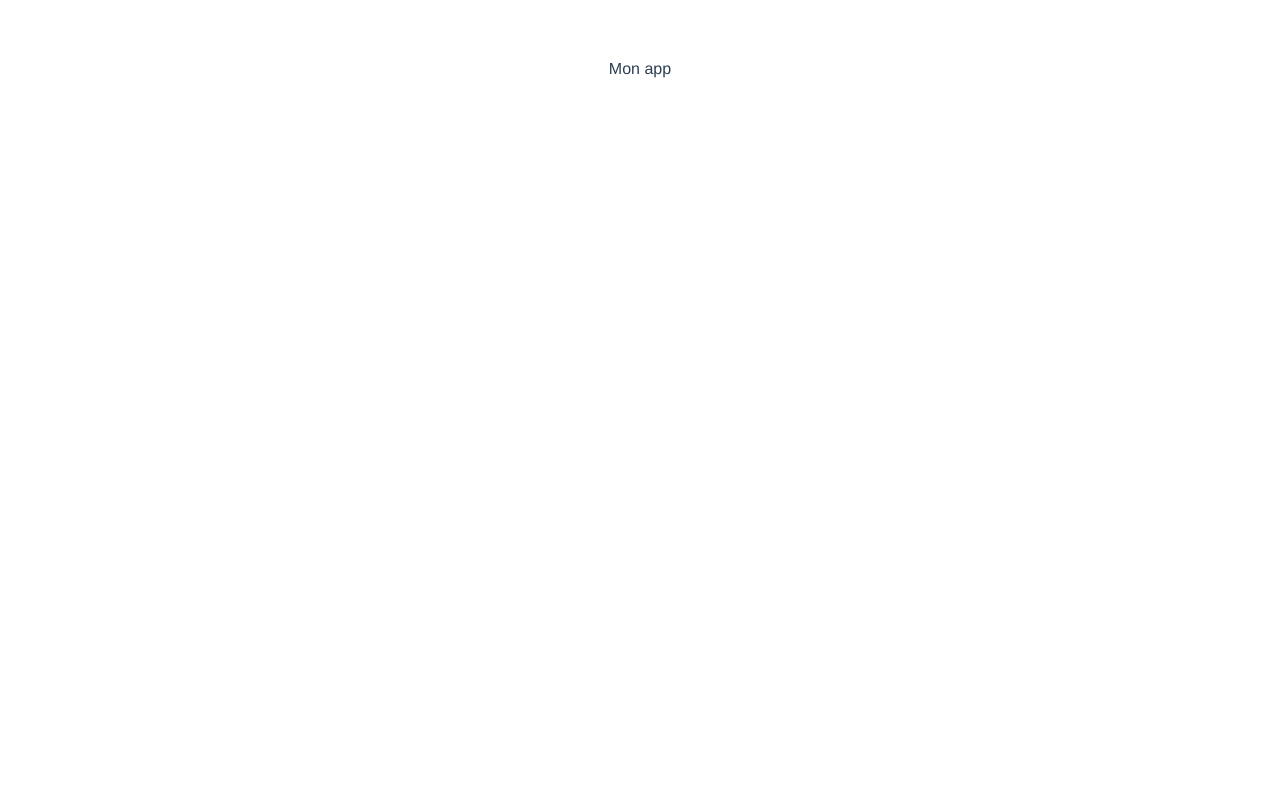
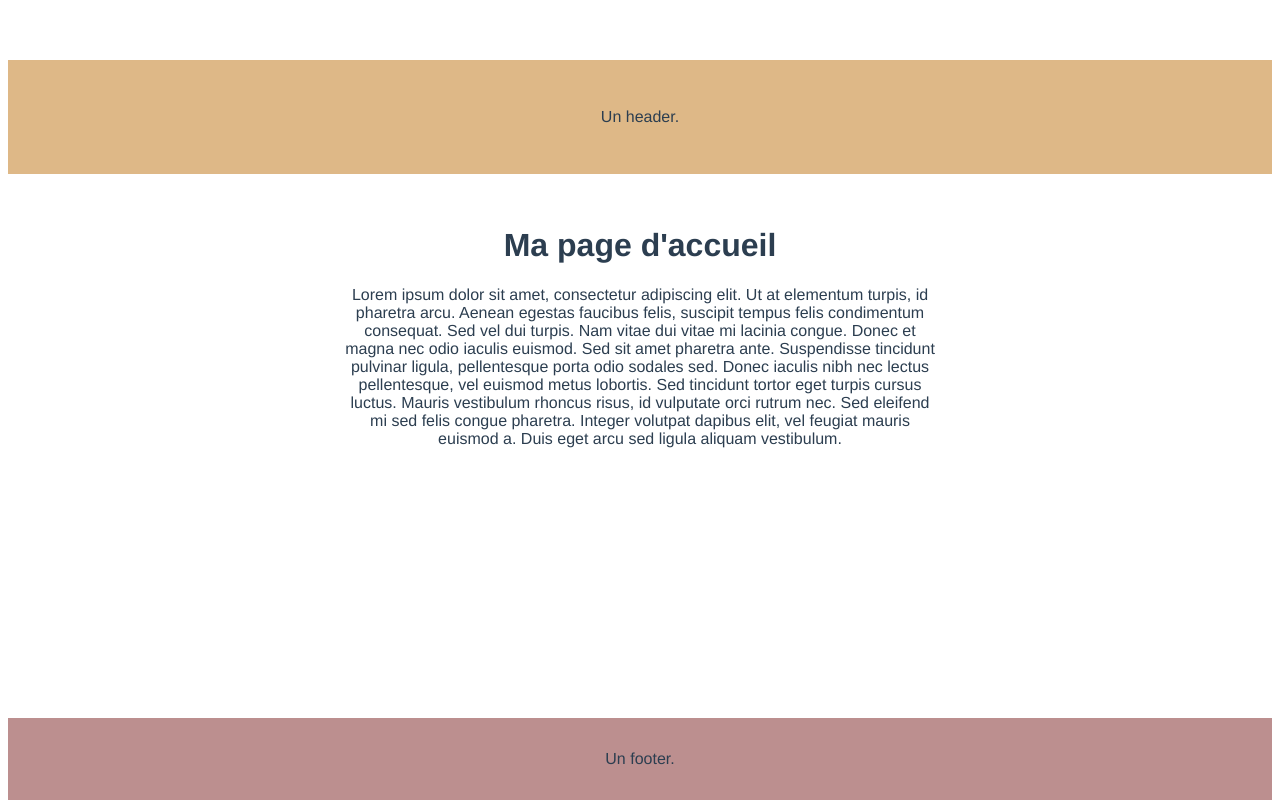
Before and after one commit to annemoncion/1017examen2annemoncion, a Vue app in the folder app-examen/: page / in a window 1280 px wide. Built offline with nearby package versions, Linux system fonts and the light colour scheme.

Commit message:
mes premiers composants s'affichent

```diff
--- a/app-examen/src/App.vue
+++ b/app-examen/src/App.vue
@@ -1,12 +1,24 @@
 <template>
   <div id="app">
-    <p>Mon app </p>
+    <Header />
+    <Accueil />
+    <Footer />
   </div>
 </template>
 
 <script>
+import Accueil from './views/Accueil.vue'
+
+import Header from './components/Header.vue'
+import Footer from './components/Footer.vue'
+
 export default {
-  name: 'App'
+  name: 'App',
+  components: {
+    Accueil,
+    Header,
+    Footer
+  }
 }
 </script>
 
--- a/app-examen/src/components/Footer.vue
+++ b/app-examen/src/components/Footer.vue
@@ -13,5 +13,8 @@ export default {
 </script>
 
 <style scoped>
-
+footer {
+    background-color: rosybrown;
+    padding: 1rem;
+}
 </style>
--- a/app-examen/src/components/Header.vue
+++ b/app-examen/src/components/Header.vue
@@ -1,9 +1,9 @@
 <template>
-  <footer>
+  <header>
     <p>
       Un header.
     </p>
-  </footer>
+  </header>
 </template>
 
 <script>
@@ -14,4 +14,9 @@ export default {
 
 <style scoped>
 
+header {
+    background-color: burlywood;
+    padding: 2rem;
+}
+
 </style>
--- a/app-examen/src/views/Accueil.vue
+++ b/app-examen/src/views/Accueil.vue
@@ -1,5 +1,5 @@
 <template>
-  <div>
+  <div class="accueil">
     <h1>Ma page d'accueil</h1>
     <p>Lorem ipsum dolor sit amet, consectetur adipiscing elit. Ut at elementum turpis, id pharetra arcu. Aenean egestas faucibus felis, suscipit tempus felis condimentum consequat. Sed vel dui turpis. Nam vitae dui vitae mi lacinia congue. Donec et magna nec odio iaculis euismod. Sed sit amet pharetra ante. Suspendisse tincidunt pulvinar ligula, pellentesque porta odio sodales sed. Donec iaculis nibh nec lectus pellentesque, vel euismod metus lobortis. Sed tincidunt tortor eget turpis cursus luctus. Mauris vestibulum rhoncus risus, id vulputate orci rutrum nec. Sed eleifend mi sed felis congue pharetra. Integer volutpat dapibus elit, vel feugiat mauris euismod a. Duis eget arcu sed ligula aliquam vestibulum.</p>
   </div>
@@ -13,4 +13,16 @@ export default {
 
 <style scoped>
 
+.accueil {
+    padding: 2rem;
+    min-height: 60vh;
+    max-width: 1200px;
+    margin: 0 auto;
+}
+
+p {
+    margin: 0 auto;
+    max-width: 600px;
+}
+
 </style>
```
